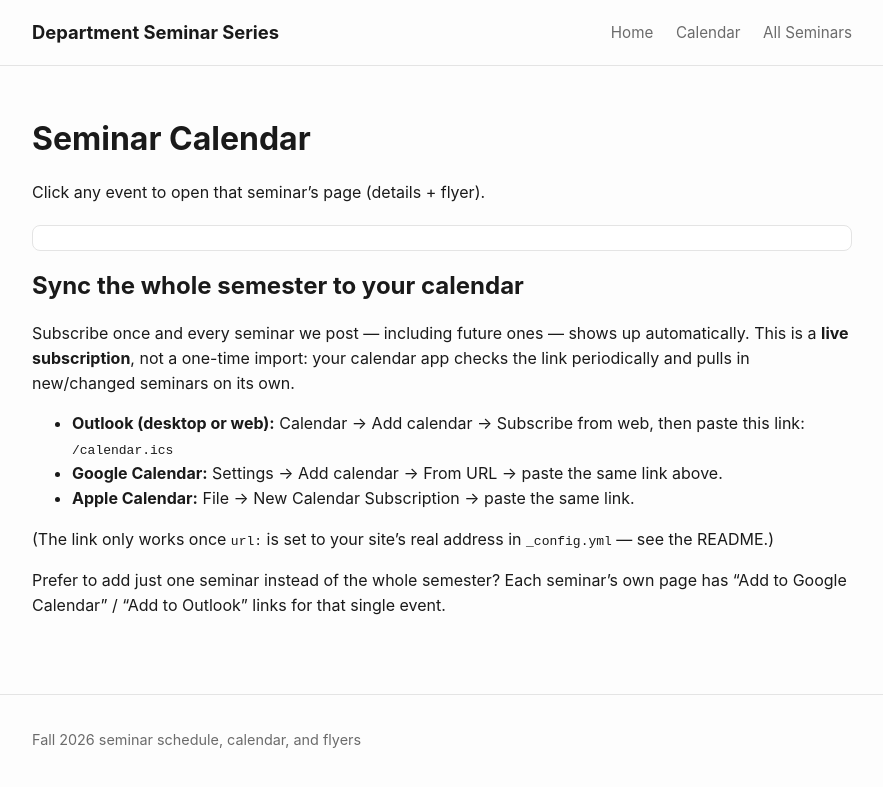
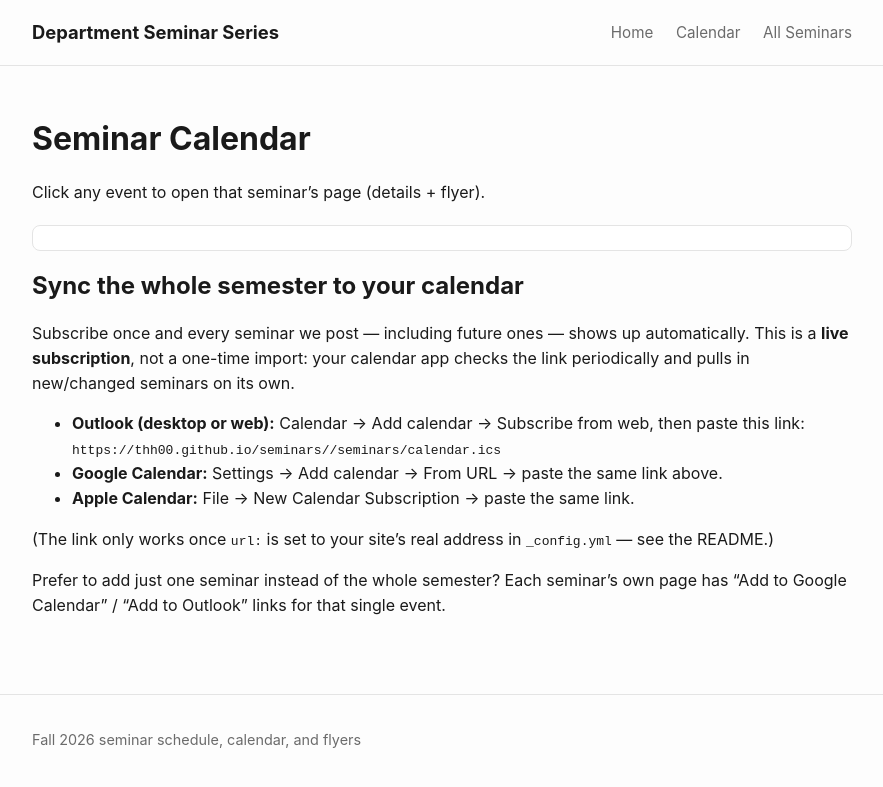
Before and after one commit to ThH00/seminars, a Jekyll site: the page built from calendar.md, in a window 1280 px wide. Shown: the top 787 px of the page, without its empty margins (198-1081 px from the left). Built offline with Jekyll 4.4.1, drawn with Linux system fonts in a browser that asks for light colours.

Commit message:
fixed urls

```diff
--- a/_config.yml
+++ b/_config.yml
@@ -1,7 +1,7 @@
 title: "Department Seminar Series"
 description: "Fall 2026 seminar schedule, calendar, and flyers"
-baseurl: "" # subpath, e.g. "/seminars" if hosted at username.github.io/seminars — leave "" for a root site
-url: "" # e.g. "https://yourusername.github.io"
+baseurl: "/seminars" # subpath, e.g. "/seminars" if hosted at username.github.io/seminars — leave "" for a root site
+url: "https://thh00.github.io/seminars/" # e.g. "https://yourusername.github.io"
 
 # --- Collections ---
 # Every markdown file in _seminars/ becomes one seminar page.
```
